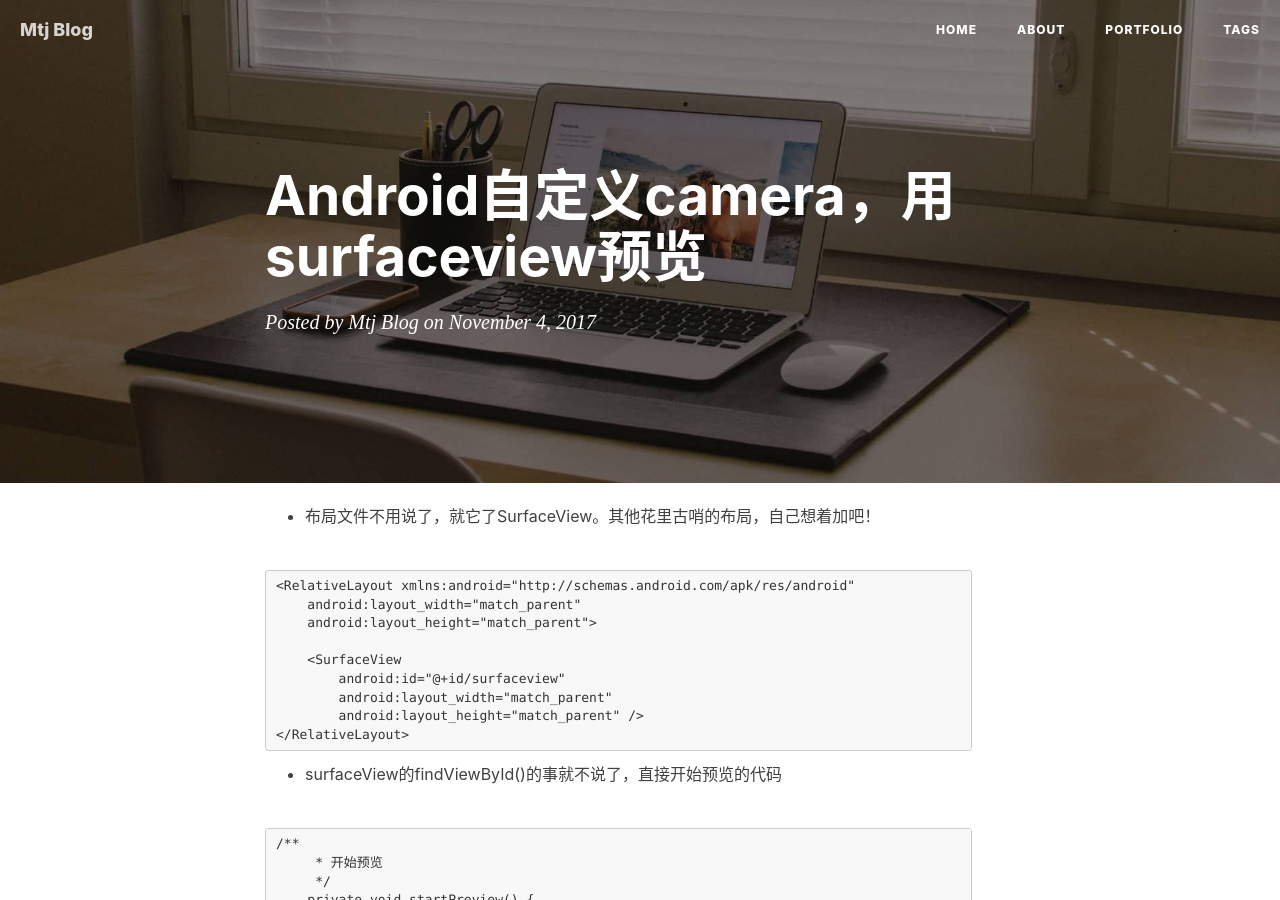
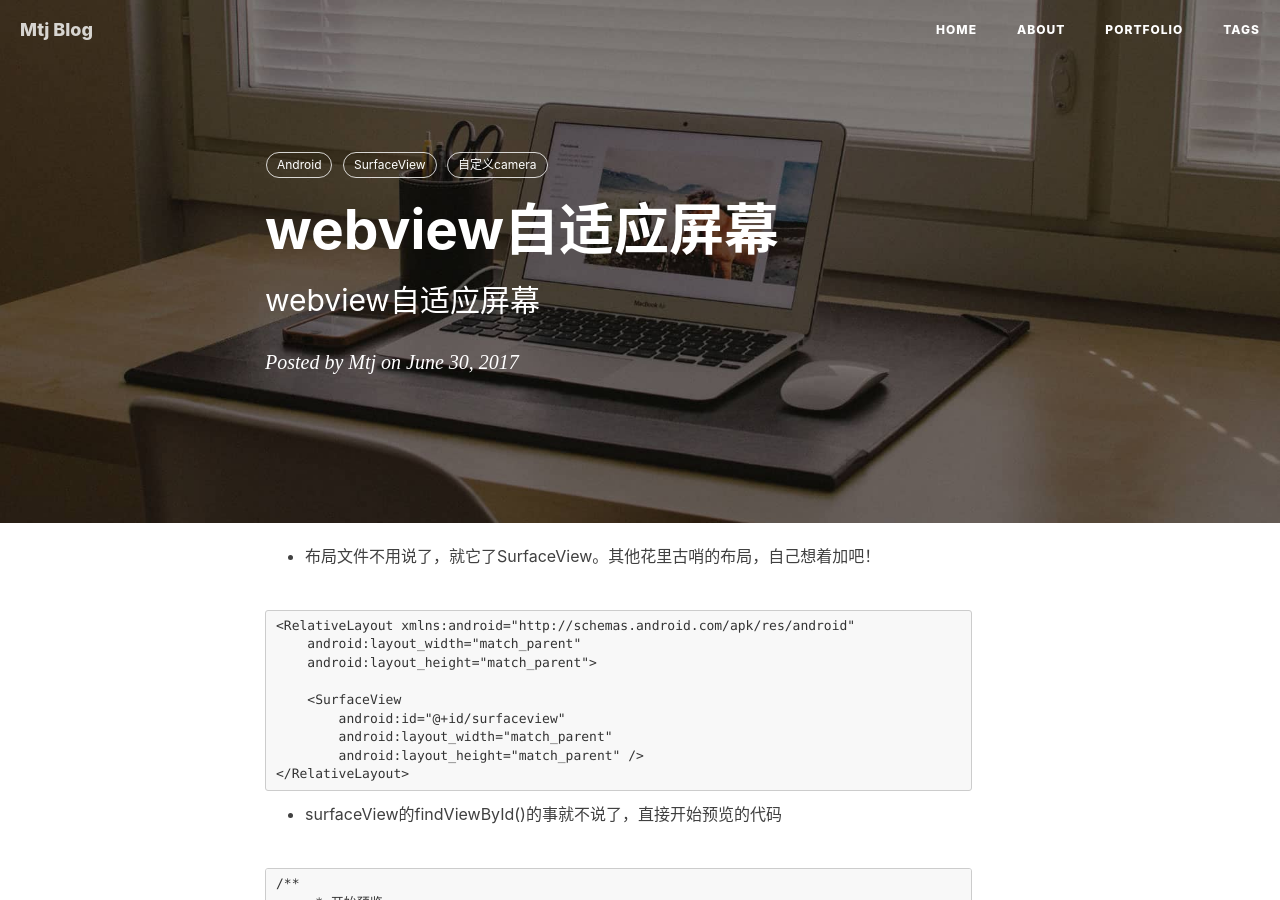
Before and after one commit to mtjsoft/mtjsoft.github.io, a Jekyll site: the page built from _posts/2017-11-04-Android自定义Camera，用SurfaceView预览.md, in a window 1280 px wide and 900 px high. Built offline with Jekyll 4.4.1, drawn with Linux system fonts in a browser that asks for light colours; nearby versions of some CDN libraries; our own code applies the rules of GitHub Pages for plain Markdown files; comment, search, counter and statistics services are not loaded.

Commit message:
Update 2017-11-04-Android自定义Camera，用SurfaceView预览.md

````diff
--- a/_posts/2017-11-04-Android自定义Camera，用SurfaceView预览.md
+++ b/_posts/2017-11-04-Android自定义Camera，用SurfaceView预览.md
@@ -1,3 +1,16 @@
+---
+layout: post
+title:  "webview自适应屏幕"
+subtitle:  "webview自适应屏幕"
+date:  2017-06-30
+author:  "Mtj"
+tags:
+     Android
+     SurfaceView
+     自定义camera
+
+---
+
 * 布局文件不用说了，就它了SurfaceView。其他花里古哨的布局，自己想着加吧！
 
 ```
````
